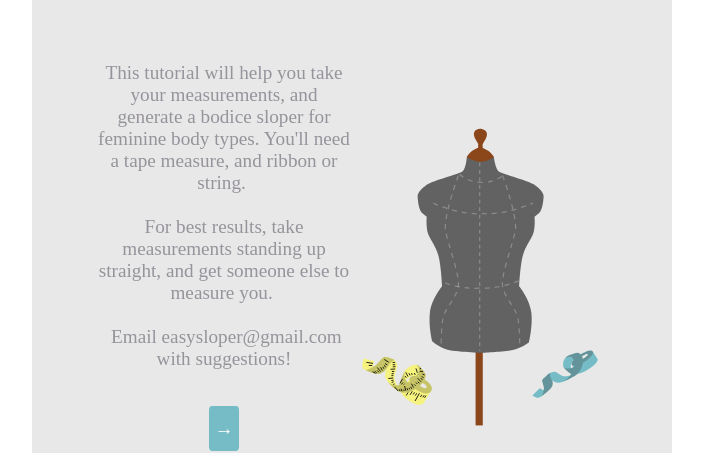
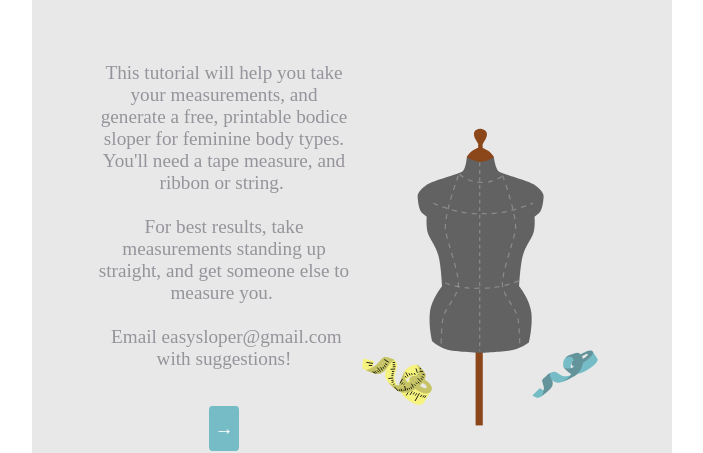
Before and after one commit to preeth1/modsewing, a React (Create React App) app: page / in a window 1280 px wide. Shown: the part 197-650 px from the top of the page, without its empty margins (288-991 px from the left). Built offline with nearby package versions, Linux system fonts and the light colour scheme.

Commit message:
Change wording

```diff
--- a/src/constants.js
+++ b/src/constants.js
@@ -34,7 +34,7 @@ export const get_measurements = ({use_defaults = true}) => {
     const measurements = [
         {
             image: dressform,
-            helpText: 'This tutorial will help you take your measurements, and generate a bodice sloper for feminine body types. You\'ll need a tape measure, and ribbon or string. \n\nFor best results, take measurements standing up straight, and get someone else to measure you. \n\n Email easysloper@gmail.com with suggestions!\n\n'},
+            helpText: 'This tutorial will help you take your measurements, and generate a free, printable bodice sloper for feminine body types. You\'ll need a tape measure, and ribbon or string. \n\nFor best results, take measurements standing up straight, and get someone else to measure you. \n\n Email easysloper@gmail.com with suggestions!\n\n'},
 
         {
             name: 'shoulder',
```
